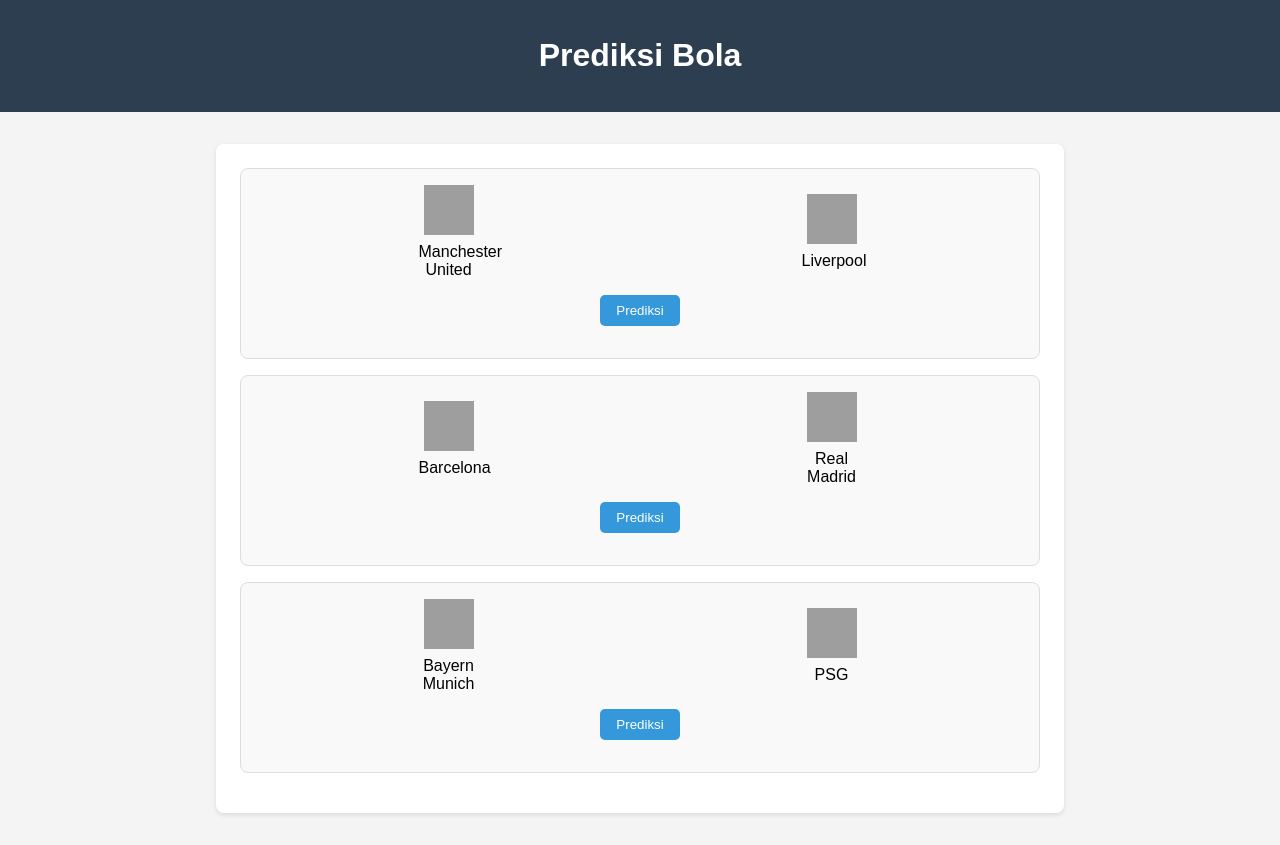
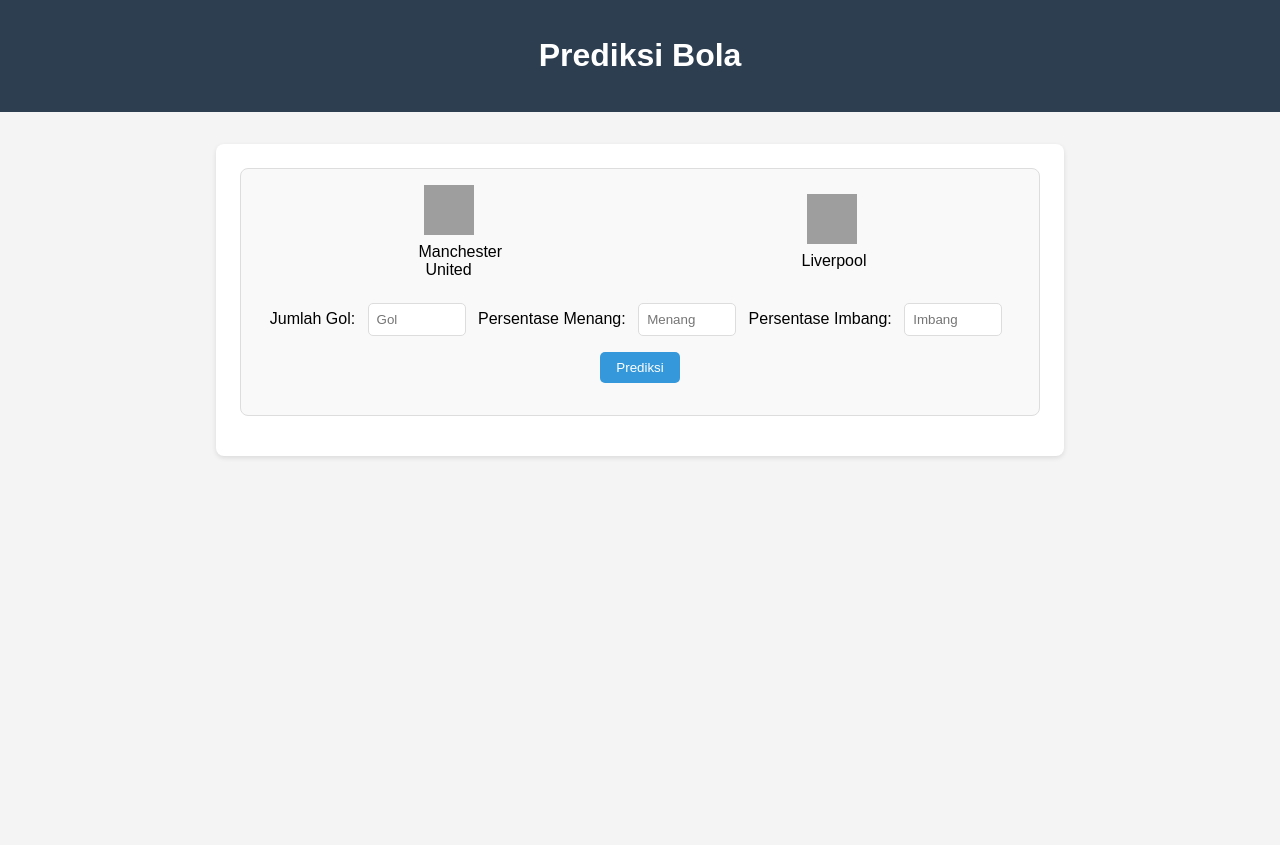
Before and after one commit to Ezykasino777/Spin-Berhadiah-Ezykasino, a plain HTML site: page index.html in a window 1280 px wide. After the commit the page ends 800 px from the top, so only its background shows below. Drawn offline with Linux system fonts and the light colour scheme; grey boxes are pictures that could not be loaded.

Commit message:
Update index.html

```diff
--- a/index.html
+++ b/index.html
@@ -77,6 +77,16 @@
         .statistics p {
             margin: 0.5rem 0;
         }
+        .input-container {
+            margin-top: 1rem;
+        }
+        input[type="number"] {
+            padding: 0.5rem;
+            margin: 0.5rem;
+            width: 80px;
+            border: 1px solid #ddd;
+            border-radius: 5px;
+        }
     </style>
 </head>
 <body>
@@ -95,71 +105,35 @@
                     <span>Liverpool</span>
                 </div>
             </div>
+            <div class="input-container">
+                <label for="match1-goals">Jumlah Gol: </label>
+                <input type="number" id="match1-goals" placeholder="Gol" min="0">
+                <label for="match1-win">Persentase Menang: </label>
+                <input type="number" id="match1-win" placeholder="Menang" min="0" max="100">
+                <label for="match1-draw">Persentase Imbang: </label>
+                <input type="number" id="match1-draw" placeholder="Imbang" min="0" max="100">
+            </div>
             <button class="predict-btn" onclick="predictResult('match1')">Prediksi</button>
             <p class="prediction" id="match1-prediction"></p>
             <div class="statistics" id="match1-statistics"></div>
         </div>
 
-        <div class="match">
-            <div class="team-logos">
-                <div class="team">
-                    <img src="https://i.ibb.co/1T5np8p/BARCA.png" alt="Logo Barcelona" class="logo">
-                    <span>Barcelona</span>
-                </div>
-                <div class="team">
-                    <img src="https://i.ibb.co/zbK0qTH/Madrid.jpg" alt="Logo Real Madrid" class="logo">
-                    <span>Real Madrid</span>
-                </div>
-            </div>
-            <button class="predict-btn" onclick="predictResult('match2')">Prediksi</button>
-            <p class="prediction" id="match2-prediction"></p>
-            <div class="statistics" id="match2-statistics"></div>
-        </div>
+        <!-- Repeat for other matches... -->
 
-        <div class="match">
-            <div class="team-logos">
-                <div class="team">
-                    <img src="https://i.ibb.co/G59vJsX/MUCHEN.png" alt="Logo Bayern Munich" class="logo">
-                    <span>Bayern Munich</span>
-                </div>
-                <div class="team">
-                    <img src="https://i.ibb.co/7RFDBGw/PSG.png" alt="Logo PSG" class="logo">
-                    <span>PSG</span>
-                </div>
-            </div>
-            <button class="predict-btn" onclick="predictResult('match3')">Prediksi</button>
-            <p class="prediction" id="match3-prediction"></p>
-            <div class="statistics" id="match3-statistics"></div>
-        </div>
     </div>
 
     <script>
         function predictResult(matchId) {
-            const predictions = [
-                "Manchester United akan menang!",
-                "Liverpool akan menang!",
-                "Hasil seri!",
-                "Barcelona akan menang!",
-                "Real Madrid akan menang!",
-                "PSG akan menang!",
-                "Bayern Munich akan menang!",
-            ];
-
-            // Generate a random prediction
-            const randomPrediction = predictions[Math.floor(Math.random() * predictions.length)];
-
-            // Generate random statistics
-            const randomGoals = Math.floor(Math.random() * 5) + 1;
-            const winPercentage = Math.floor(Math.random() * 50) + 30;
-            const drawPercentage = Math.floor(Math.random() * 20) + 10;
+            const goals = document.getElementById(`${matchId}-goals`).value || Math.floor(Math.random() * 5) + 1;
+            const winPercentage = document.getElementById(`${matchId}-win`).value || Math.floor(Math.random() * 50) + 30;
+            const drawPercentage = document.getElementById(`${matchId}-draw`).value || Math.floor(Math.random() * 20) + 10;
             const losePercentage = 100 - winPercentage - drawPercentage;
 
-            // Display the prediction
+            const randomPrediction = winPercentage > drawPercentage ? `${matchId} menang!` : `${matchId} imbang!`;
+
             document.getElementById(`${matchId}-prediction`).innerText = randomPrediction;
-
-            // Display the statistics
             document.getElementById(`${matchId}-statistics`).innerHTML = `
-                <p>Jumlah Gol: ${randomGoals}</p>
+                <p>Jumlah Gol: ${goals}</p>
                 <p>Persentase Menang: ${winPercentage}%</p>
                 <p>Persentase Imbang: ${drawPercentage}%</p>
                 <p>Persentase Kalah: ${losePercentage}%</p>
```
